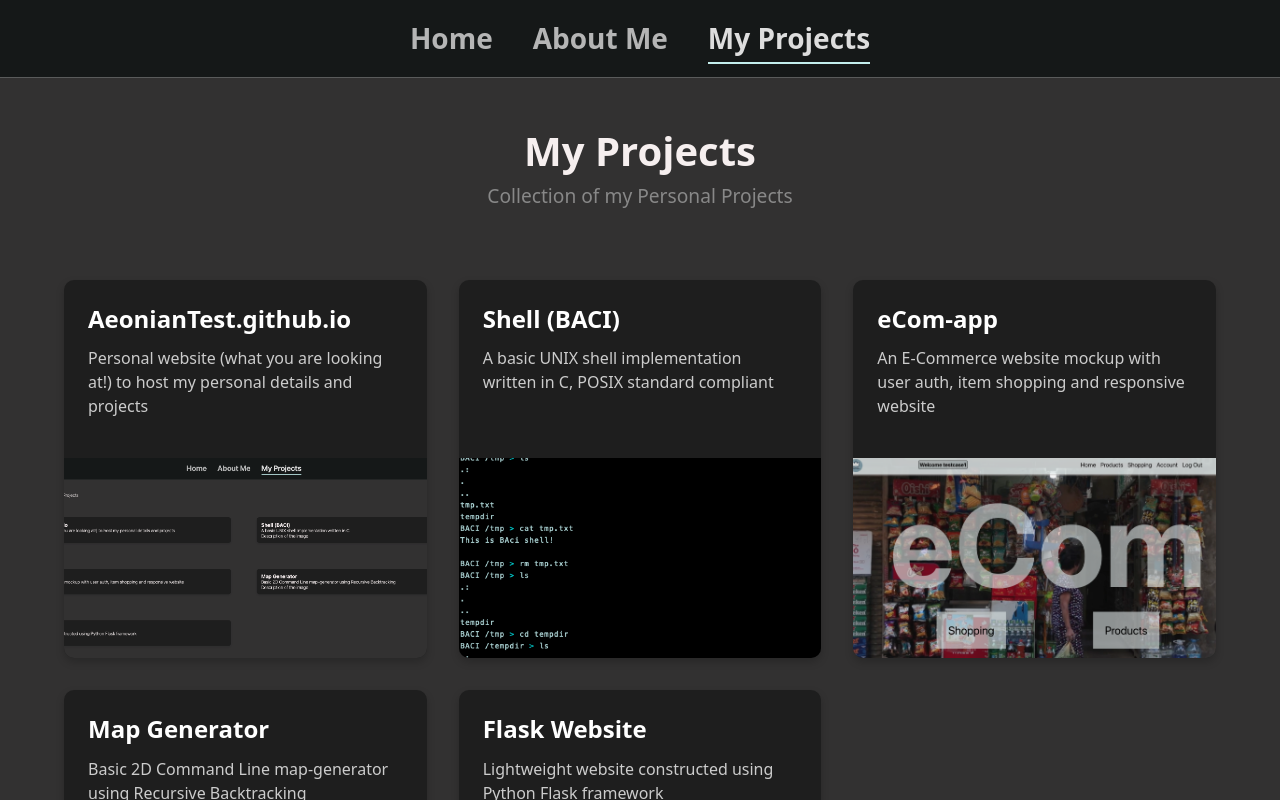
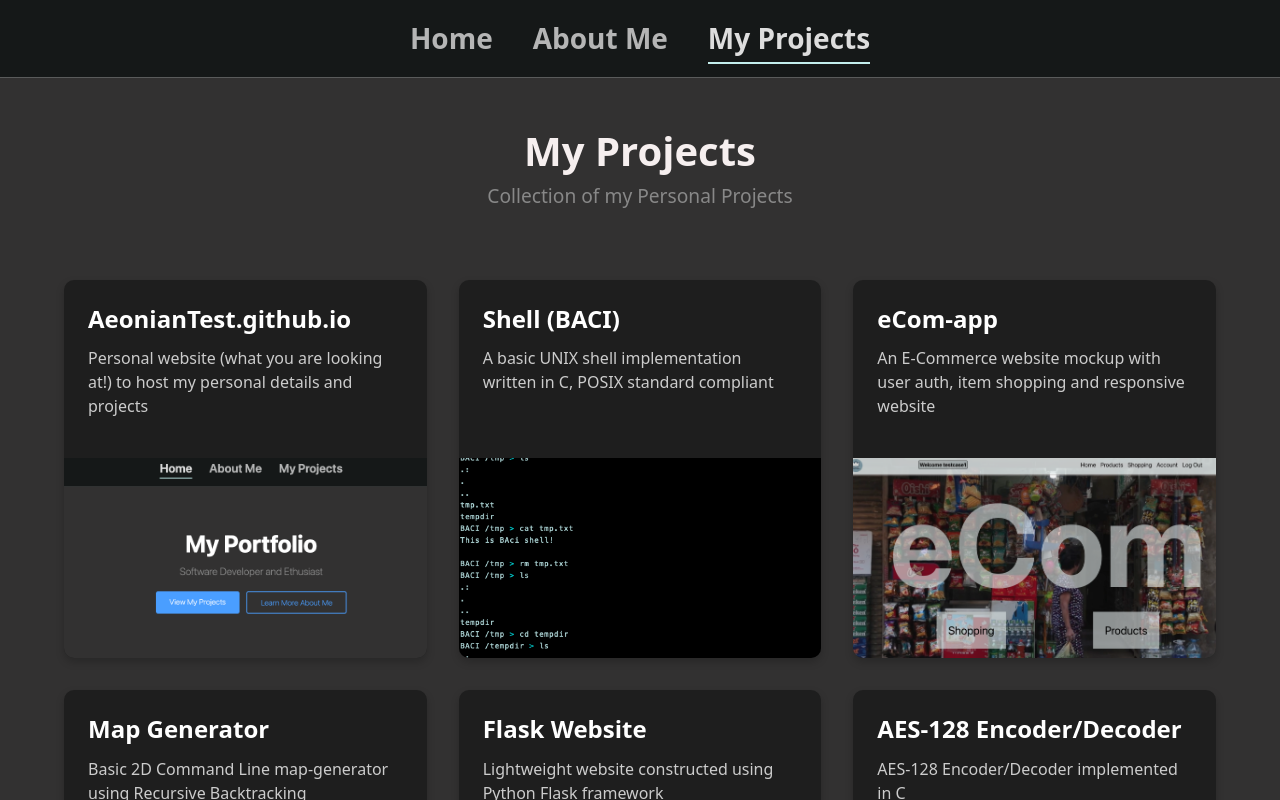
Before and after one commit to AeonianTest/AeonianTest.github.io, a React (Vite) app: page /#/projects in a window 1280 px wide. Shown: the top 800 px of the page. Built offline with nearby package versions, Linux system fonts and the light colour scheme.

Commit message:
Project page touch up

```diff
--- a/src/pages/Projects.tsx
+++ b/src/pages/Projects.tsx
@@ -88,8 +88,21 @@ const Projects: React.FC = () => {
                 altText: "Screenshot of the Flask website"
             }
             ]
+        },
+        {
+            id: 6,
+            title: "AES-128 Encoder/Decoder",
+            description: "AES-128 Encoder/Decoder implemented in C",
+            techStack: ["C", "AES-128"],
+            repoLink: "https://github.com/AeonianTest/Encoder.git",
+            projectImages: [
+            {
+                image: projectImages.Project6_1,
+                altText: "Screenshot of the AES-128 Encoder/Decoder"
+            }
+            ]
         }
-        // TODO: Even the projects once CSS and else nailed
+
     ]
 
     return (
--- a/src/utils/projectImages.ts
+++ b/src/utils/projectImages.ts
@@ -3,6 +3,7 @@ import Project2_1 from '../assets/ProjectImages/Project2_1.png';
 import Project3_1 from '../assets/ProjectImages/Project3_1.png';
 import Project4_1 from '../assets/ProjectImages/Project4_1.png';
 import Project5_1 from '../assets/ProjectImages/Project5_1.png';
+import Project6_1 from '../assets/ProjectImages/Project6_1.png';
 
 // Super ugly solution to import all project images, consider alternative methods (public folder import)
 const projectImages = {
@@ -11,6 +12,7 @@ const projectImages = {
     Project3_1,
     Project4_1,
     Project5_1,
+    Project6_1,
 };
 
 export default projectImages;
```
Also changed, not shown: src/assets/ProjectImages/Project1_1.png, src/assets/ProjectImages/Project6_1.png (added).
